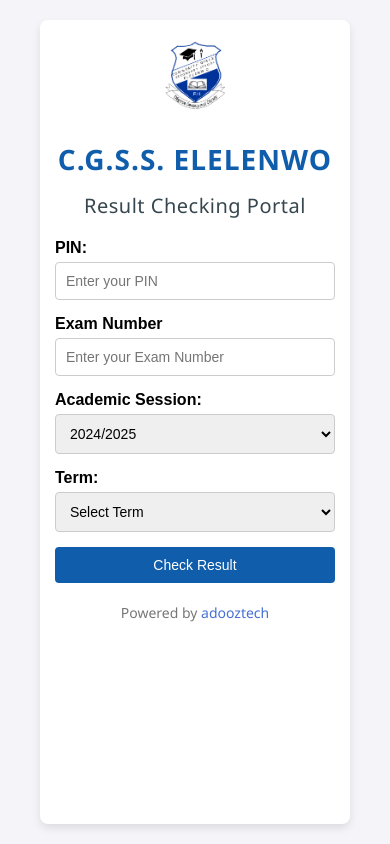
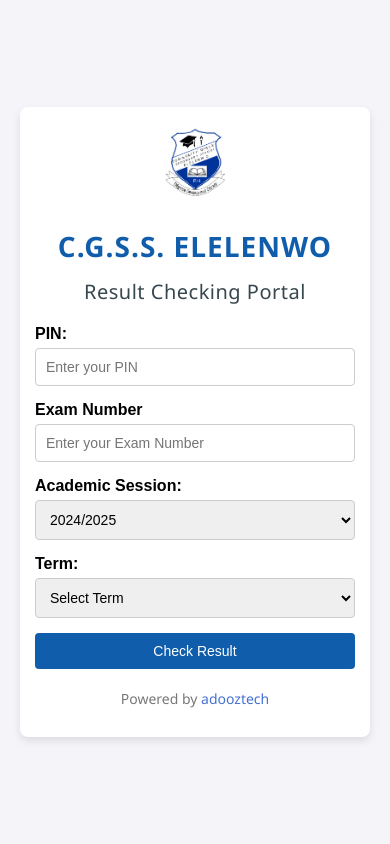
Before and after one commit to Adooz/result_portal, a Flask app: page / in a window 390 px wide. Run offline with Flask 3, Linux system fonts and the light colour scheme.

Commit message:
Update style.css

```diff
--- a/static/style.css
+++ b/static/style.css
@@ -3,12 +3,13 @@ body {
     font-family: Arial, sans-serif;
     background-color: #f4f4f9;
     margin: 0;
-    padding: 20px;
+    padding: 0;
     display: flex;
     justify-content: center;
-    min-height: 100vh; /* allows content to grow */
-    box-sizing: border-box;
+    align-items: center;
+    height: 100vh;
 }
+
 
 
 .container {
@@ -20,8 +21,6 @@ body {
     max-width: 400px; /* Max width for larger screens */
     margin: 0 20px;  /* Margin for small screens */
     box-sizing: border-box; /* Prevents padding from affecting the width */
-    overflow: auto; /* allows scrolling if content is too tall */
-    max-height: 100%; /* prevent it from growing out of bounds */
 }
 
 h1 {
@@ -96,21 +95,6 @@ button:hover {
     button {
         font-size: 14px;  /* Smaller font on mobile for better spacing */
         padding: 10px;  /* Adjust padding */
-    }
-}
-
-@media (max-width: 480px) {
-    .logo {
-        width: 40px;
-        margin-bottom: 10px;
-    }
-
-    .school-name {
-        font-size: 20px;
-    }
-
-    .portal-title {
-        font-size: 16px;
     }
 }
 
```
